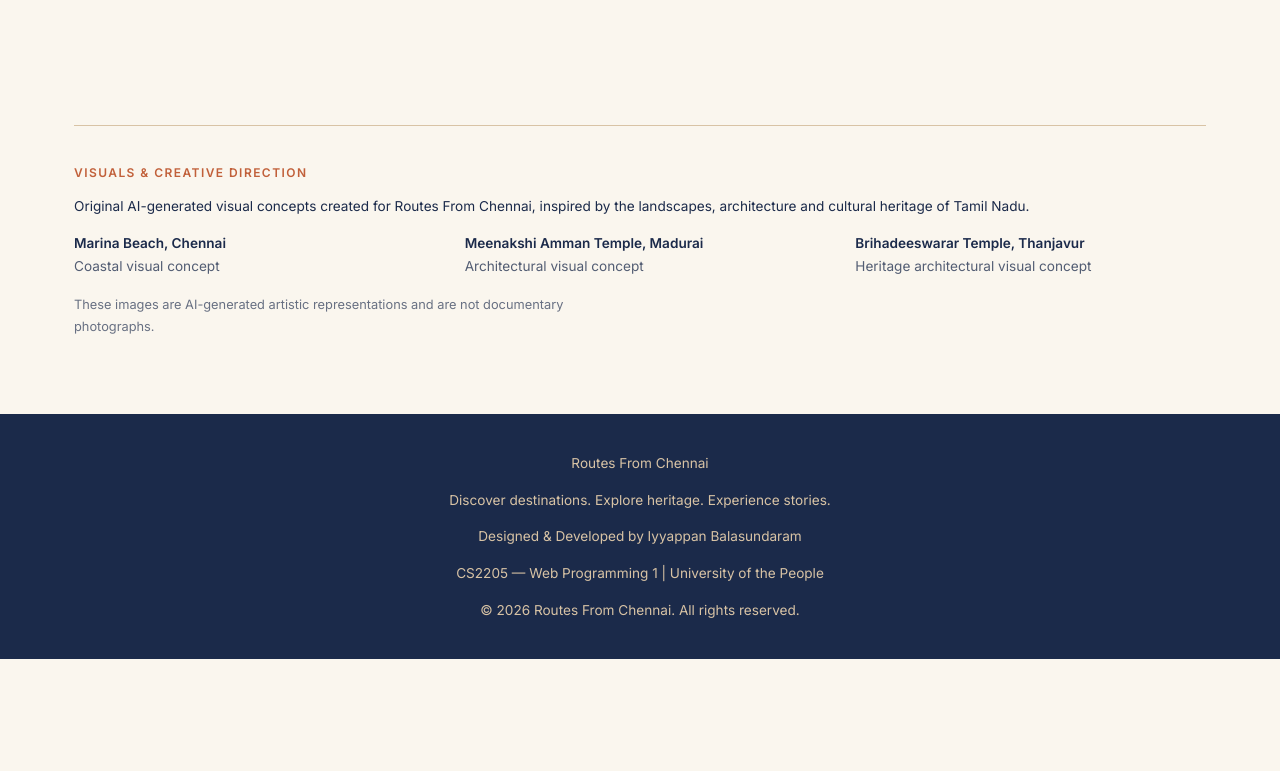
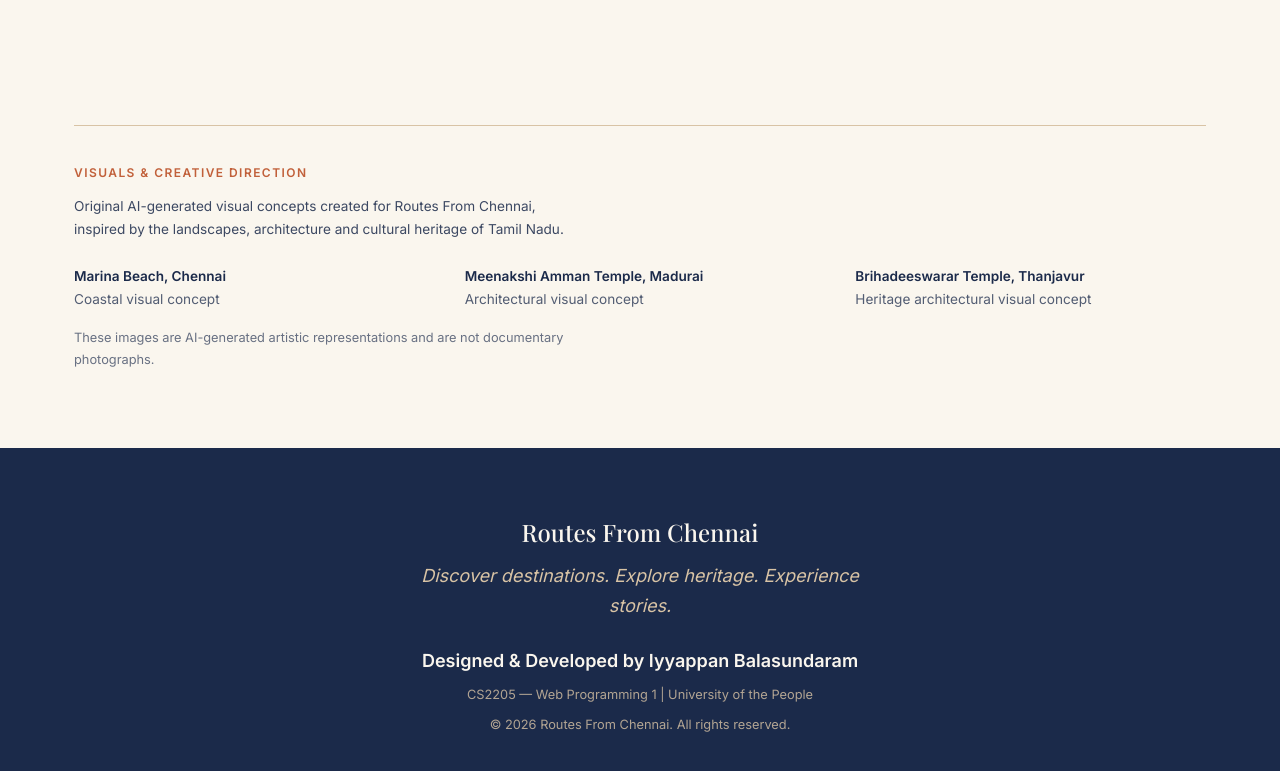
Before and after one commit to Iyyappan-bala/routes-from-chennai, a plain HTML site: page travel-stories.html in a window 1280 px wide. Shown: the part 2888-3659 px from the top of the page. Before the commit the page ends 3547 px from the top, so only its background shows below. Drawn offline with nearby package versions, Linux system fonts and the light colour scheme; a web font is replaced by a local one.

Commit message:
Fix: add missing footer CSS (footer-brand, footer-tagline, footer-credit, etc.)
The redesigned footer markup was pushed in a prior commit without its
matching CSS, leaving the live site's footer unstyled. This restores
the intended footer layout (brand name, tagline, credit line, course
line, copyright) and adds the .credits-intro style used on the
Visuals & Creative Direction section of travel-stories.html.

Co-Authored-By: Claude Sonnet 5 <noreply@anthropic.com>

```diff
--- a/css/homepage.css
+++ b/css/homepage.css
@@ -252,9 +252,34 @@ main { max-width: var(--content-max); margin: 0 auto; padding: 0 var(--space-3);
   background-color: var(--color-navy);
   color: var(--color-sandstone);
   text-align: center;
-  padding: var(--space-3);
-  font-size: 0.85rem;
+  padding: var(--space-5) var(--space-3);
 }
+.footer-inner { max-width: 40ch; margin: 0 auto; }
+.footer-brand {
+  font-family: var(--font-display);
+  font-size: 1.5rem;
+  color: var(--color-ivory);
+  margin: 0 0 var(--space-1);
+}
+.footer-tagline {
+  font-style: italic;
+  color: var(--color-sandstone);
+  margin: 0 0 var(--space-3);
+}
+.footer-credit {
+  color: var(--color-ivory);
+  font-weight: 600;
+  margin: 0 0 var(--space-1);
+  transition: color var(--motion-duration) var(--motion-ease);
+}
+.footer-inner:hover .footer-credit { color: var(--color-terracotta); }
+.footer-course, .footer-copyright {
+  font-size: 0.8rem;
+  color: var(--color-sandstone);
+  opacity: 0.8;
+  margin: 0 0 var(--space-1);
+}
+.footer-copyright { margin-bottom: 0; }
 
 /* ---------- Responsive ---------- */
 @media (max-width: 900px) {
--- a/css/travel-stories.css
+++ b/css/travel-stories.css
@@ -170,8 +170,39 @@ main { max-width: var(--content-max); margin: 0 auto; padding: 0 var(--space-3);
   background-color: var(--color-navy);
   color: var(--color-sandstone);
   text-align: center;
-  padding: var(--space-3);
-  font-size: 0.85rem;
+  padding: var(--space-5) var(--space-3);
+}
+.footer-inner { max-width: 40ch; margin: 0 auto; }
+.footer-brand {
+  font-family: var(--font-display);
+  font-size: 1.5rem;
+  color: var(--color-ivory);
+  margin: 0 0 var(--space-1);
+}
+.footer-tagline {
+  font-style: italic;
+  color: var(--color-sandstone);
+  margin: 0 0 var(--space-3);
+}
+.footer-credit {
+  color: var(--color-ivory);
+  font-weight: 600;
+  margin: 0 0 var(--space-1);
+  transition: color var(--motion-duration) var(--motion-ease);
+}
+.footer-inner:hover .footer-credit { color: var(--color-terracotta); }
+.footer-course, .footer-copyright {
+  font-size: 0.8rem;
+  color: var(--color-sandstone);
+  opacity: 0.8;
+  margin: 0 0 var(--space-1);
+}
+.footer-copyright { margin-bottom: 0; }
+
+.credits-intro {
+  max-width: 60ch;
+  opacity: 0.85;
+  margin: 0 0 var(--space-3);
 }
 
 @media (max-width: 900px) {
```
